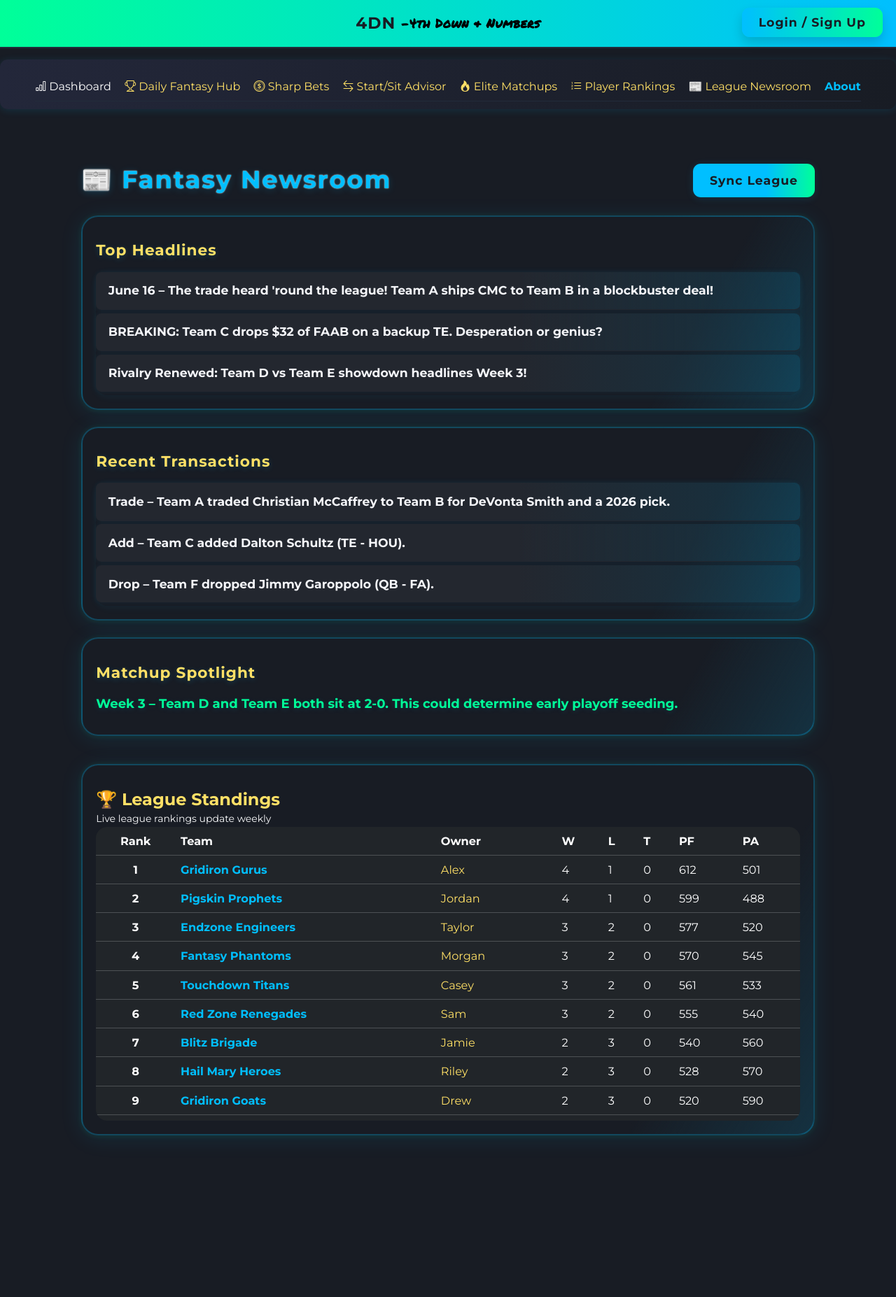
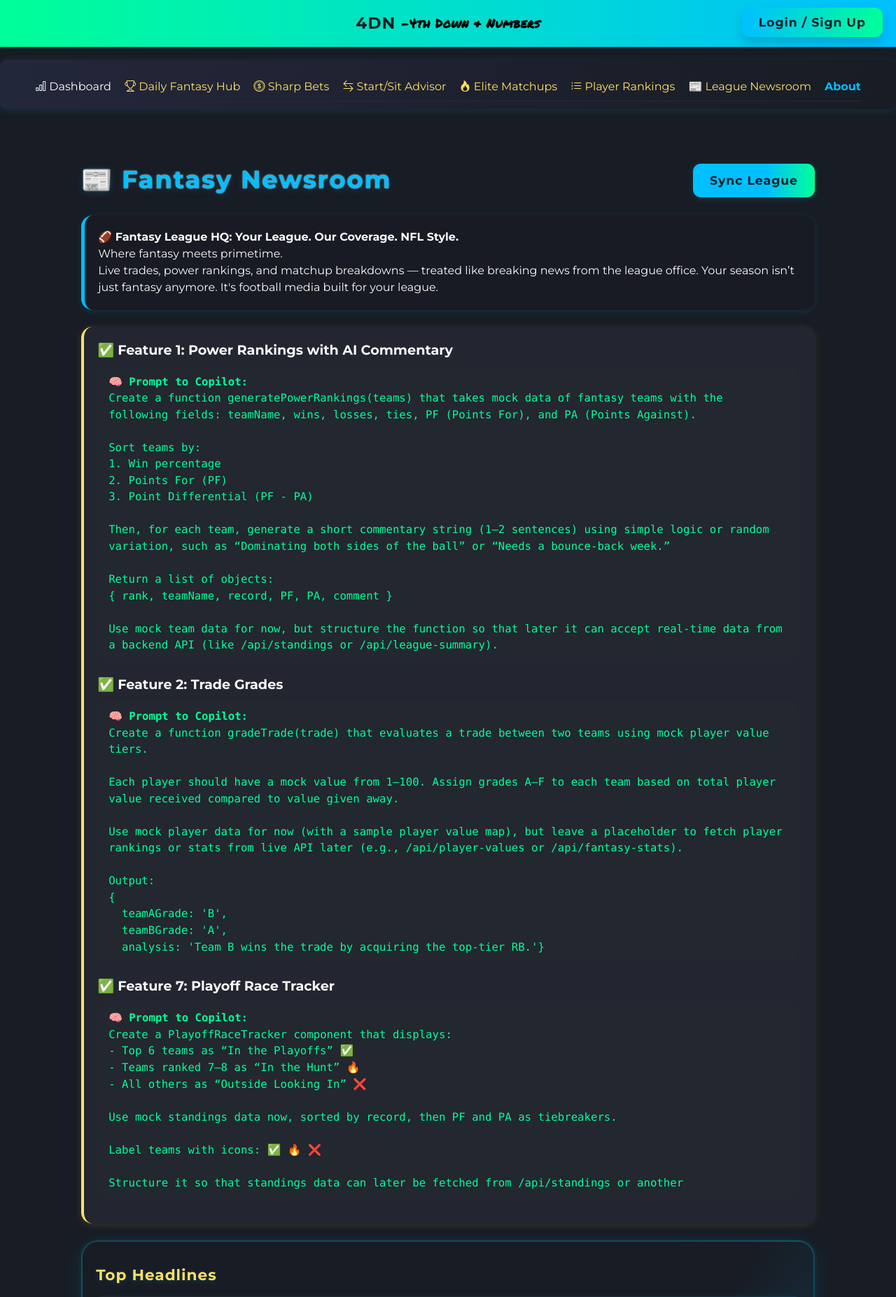
Before and after one commit to CurtisEmmanuel20/4dn, a Flask app: page /league-newsroom in a window 1280 px wide. Shown: the top 1854 px of the page at 70% size. Before the commit the page ends 1627 px from the top, so only its background shows below. Run offline with Flask 3, Linux system fonts and the light colour scheme.

Commit message:
Add feature descriptions and Copilot prompts to League Newsroom page

```diff
--- a/templates/league_newsroom.html
+++ b/templates/league_newsroom.html
@@ -100,11 +100,77 @@
   .btn-sync:hover {
     background-color: #009acd;
   }
+  .newsroom-intro {
+    background: rgba(24,28,36,0.85);
+    border-left: 5px solid #00bfff;
+    padding: 1.2rem 1.5rem;
+    border-radius: 1rem;
+    margin-bottom: 2rem;
+    box-shadow: 0 2px 12px #00bfff22;
+  }
+  .newsroom-features {
+    background: rgba(36,40,50,0.95);
+    border-left: 4px solid #ffe066;
+    padding: 1.2rem 1.5rem;
+    border-radius: 1rem;
+    margin-bottom: 2.2rem;
+    box-shadow: 0 2px 12px #ffe06622;
+  }
 </style>
 <div class="container mt-4 text-light">
     <div class="newsroom-section-header-row">
       <div class="newsroom-section-header">📰 Fantasy Newsroom</div>
       <button id="syncToggleBtn" class="sync-btn sync">Sync League</button>
+    </div>
+    <div class="newsroom-intro mb-4" style="background:rgba(24,28,36,0.85);border-left:5px solid #00bfff;padding:1.2rem 1.5rem 1.2rem 1.2rem;border-radius:1rem;margin-bottom:2rem;box-shadow:0 2px 12px #00bfff22;">
+      <strong>🏈 Fantasy League HQ: Your League. Our Coverage. NFL Style.</strong><br>
+      Where fantasy meets primetime.<br>
+      Live trades, power rankings, and matchup breakdowns — treated like breaking news from the league office. Your season isn’t just fantasy anymore. It's football media built for your league.
+    </div>
+    <div class="newsroom-features mb-4" style="background:rgba(36,40,50,0.95);border-left:4px solid #ffe066;padding:1.2rem 1.5rem 1.2rem 1.2rem;border-radius:1rem;margin-bottom:2.2rem;box-shadow:0 2px 12px #ffe06622;">
+      <div style="margin-bottom:1.2rem;"><span style="font-size:1.2rem;">✅ <strong>Feature 1: Power Rankings with AI Commentary</strong></span>
+        <pre style="background:#23272f;color:#00ff99;padding:0.7rem 1rem;border-radius:0.7rem;margin-top:0.5rem;font-size:0.98rem;white-space:pre-wrap;word-break:break-word;"><b>🧠 Prompt to Copilot:</b>
+Create a function <code>generatePowerRankings(teams)</code> that takes mock data of fantasy teams with the following fields: teamName, wins, losses, ties, PF (Points For), and PA (Points Against).
+
+Sort teams by:
+1. Win percentage
+2. Points For (PF)
+3. Point Differential (PF - PA)
+
+Then, for each team, generate a short commentary string (1–2 sentences) using simple logic or random variation, such as “Dominating both sides of the ball” or “Needs a bounce-back week.”
+
+Return a list of objects:
+{ rank, teamName, record, PF, PA, comment }
+
+Use mock team data for now, but structure the function so that later it can accept real-time data from a backend API (like /api/standings or /api/league-summary).</pre>
+      </div>
+      <div style="margin-bottom:1.2rem;"><span style="font-size:1.2rem;">✅ <strong>Feature 2: Trade Grades</strong></span>
+        <pre style="background:#23272f;color:#00ff99;padding:0.7rem 1rem;border-radius:0.7rem;margin-top:0.5rem;font-size:0.98rem;white-space:pre-wrap;word-break:break-word;"><b>🧠 Prompt to Copilot:</b>
+Create a function <code>gradeTrade(trade)</code> that evaluates a trade between two teams using mock player value tiers.
+
+Each player should have a mock value from 1–100. Assign grades A–F to each team based on total player value received compared to value given away.
+
+Use mock player data for now (with a sample player value map), but leave a placeholder to fetch player rankings or stats from live API later (e.g., /api/player-values or /api/fantasy-stats).
+
+Output:
+{
+  teamAGrade: 'B',
+  teamBGrade: 'A',
+  analysis: 'Team B wins the trade by acquiring the top-tier RB.'}</pre>
+      </div>
+      <div><span style="font-size:1.2rem;">✅ <strong>Feature 7: Playoff Race Tracker</strong></span>
+        <pre style="background:#23272f;color:#00ff99;padding:0.7rem 1rem;border-radius:0.7rem;margin-top:0.5rem;font-size:0.98rem;white-space:pre-wrap;word-break:break-word;"><b>🧠 Prompt to Copilot:</b>
+Create a <code>PlayoffRaceTracker</code> component that displays:
+- Top 6 teams as “In the Playoffs” ✅
+- Teams ranked 7–8 as “In the Hunt” 🔥
+- All others as “Outside Looking In” ❌
+
+Use mock standings data now, sorted by record, then PF and PA as tiebreakers.
+
+Label teams with icons: ✅ 🔥 ❌
+
+Structure it so that standings data can later be fetched from <code>/api/standings</code> or another</pre>
+      </div>
     </div>
     <div class="newsroom-card mb-4">
         <h5 class="card-title">Top Headlines</h5>
```
